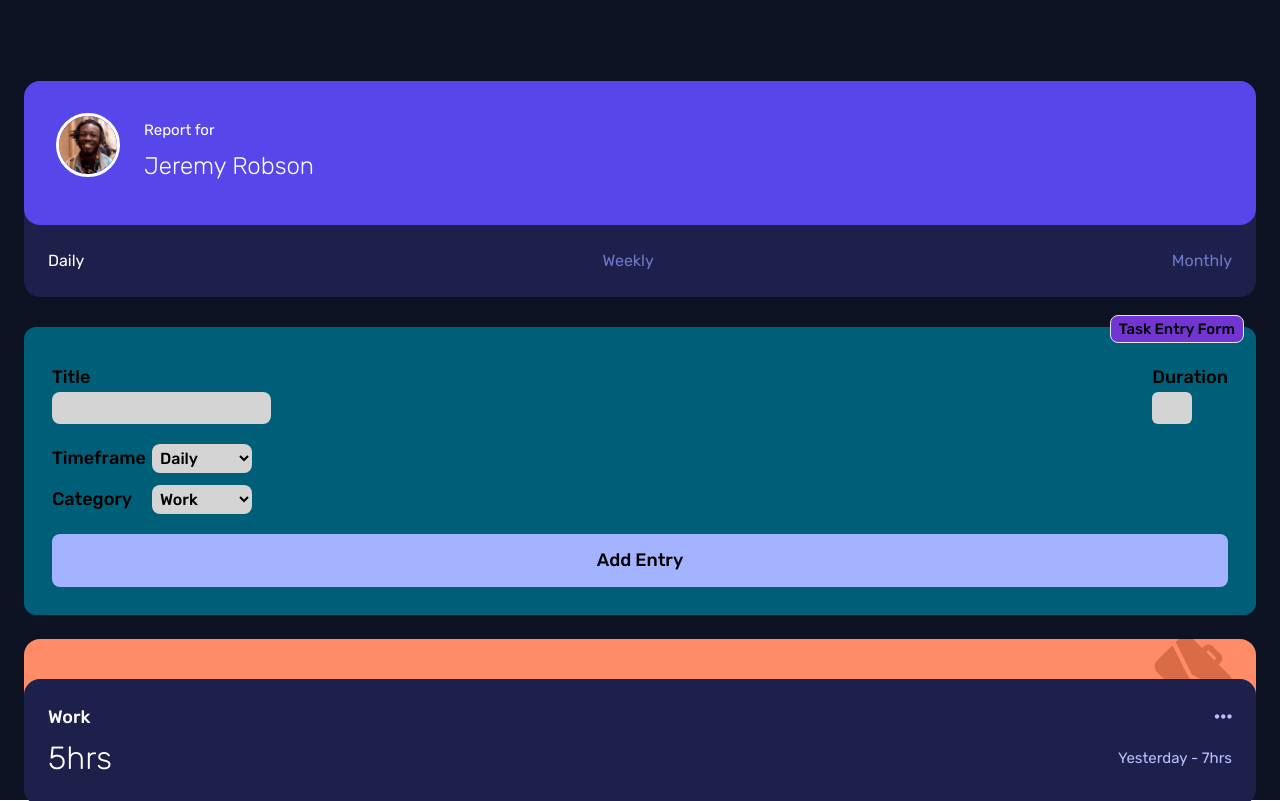
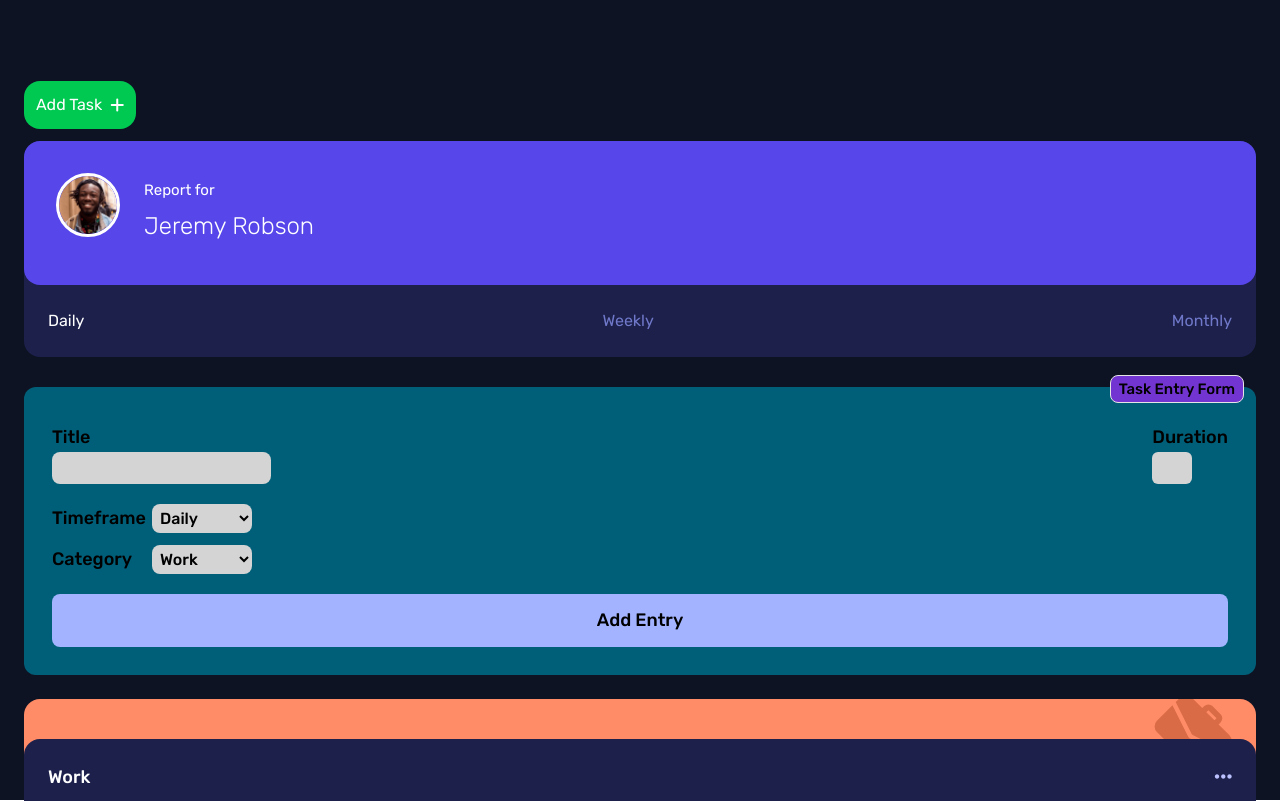
Before and after one commit to Ryan-C-Moses/time-tracking-dashboard-app, a React (Vite) app in the folder app-ui/: page / in a window 1280 px wide. Built offline with nearby package versions, Linux system fonts and the light colour scheme.

Commit message:
TTDA-33 feat: added button to show form

```diff
--- a/app-ui/src/components/AddTask/AddTask.jsx
+++ /dev/null
@@ -1,5 +0,0 @@
-const AddTask = () => {
-    return <div></div>;
-}
-
-export default AddTask;
--- /dev/null
+++ b/app-ui/src/components/AddTask/AddTaskBtn.jsx
@@ -0,0 +1,8 @@
+const AddTaskBtn = () => {
+  return <button className="flex items-center bg-green-500 hover:bg-green-400 active:bg-green-500 p-3 mb-3 rounded-2xl">
+    <p className="mr-2">Add Task</p>
+    <i class="fa-solid fa-plus"></i>
+  </button>;
+};
+
+export default AddTaskBtn;
--- a/app-ui/src/layouts/DashBoardLayout/DashBoardLayout.jsx
+++ b/app-ui/src/layouts/DashBoardLayout/DashBoardLayout.jsx
@@ -2,6 +2,7 @@ import { useState, useEffect } from 'react';
 import TaskCard from '../../components/TaskCard/TaskCard';
 import UserCard from '../../components/UserCard/UserCard';
 import TaskEntryForm from '../../components/TaskEntryForm/TaskEntryForm';
+import AddTaskBtn from '../../components/AddTask/AddTaskBtn';
 
 const DashBoardLayout = () => {
   const [taskList, setTaskList] = useState(null);
@@ -30,6 +31,7 @@ const DashBoardLayout = () => {
 
   return (
     <div className='text-(--app-white) h-[90vh] overflow-auto snap-start'>
+      <AddTaskBtn />
       <UserCard setTimeFrame={setTimeFrame} />
       <TaskEntryForm />
       {taskList && renderTasks}
```
